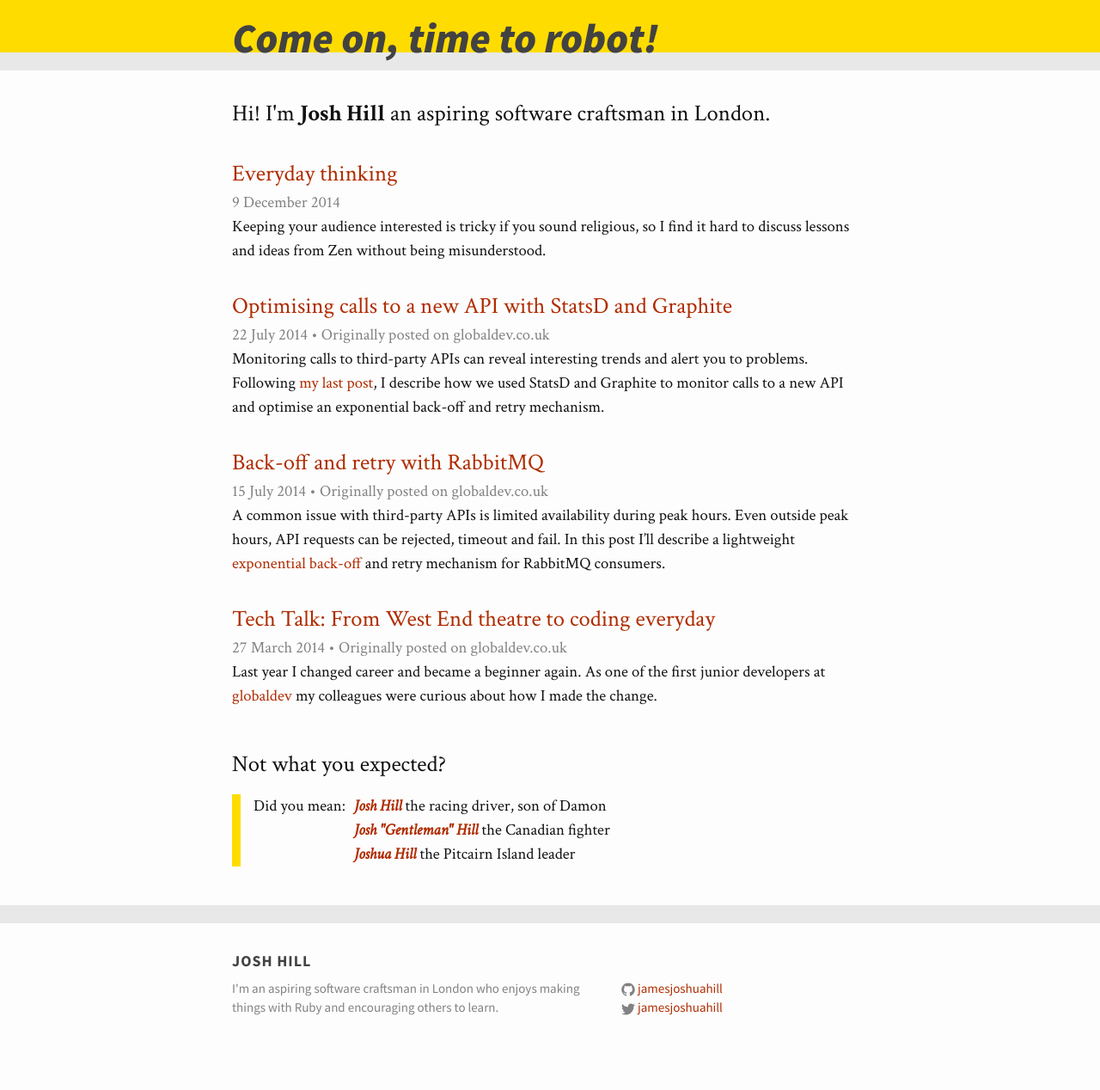
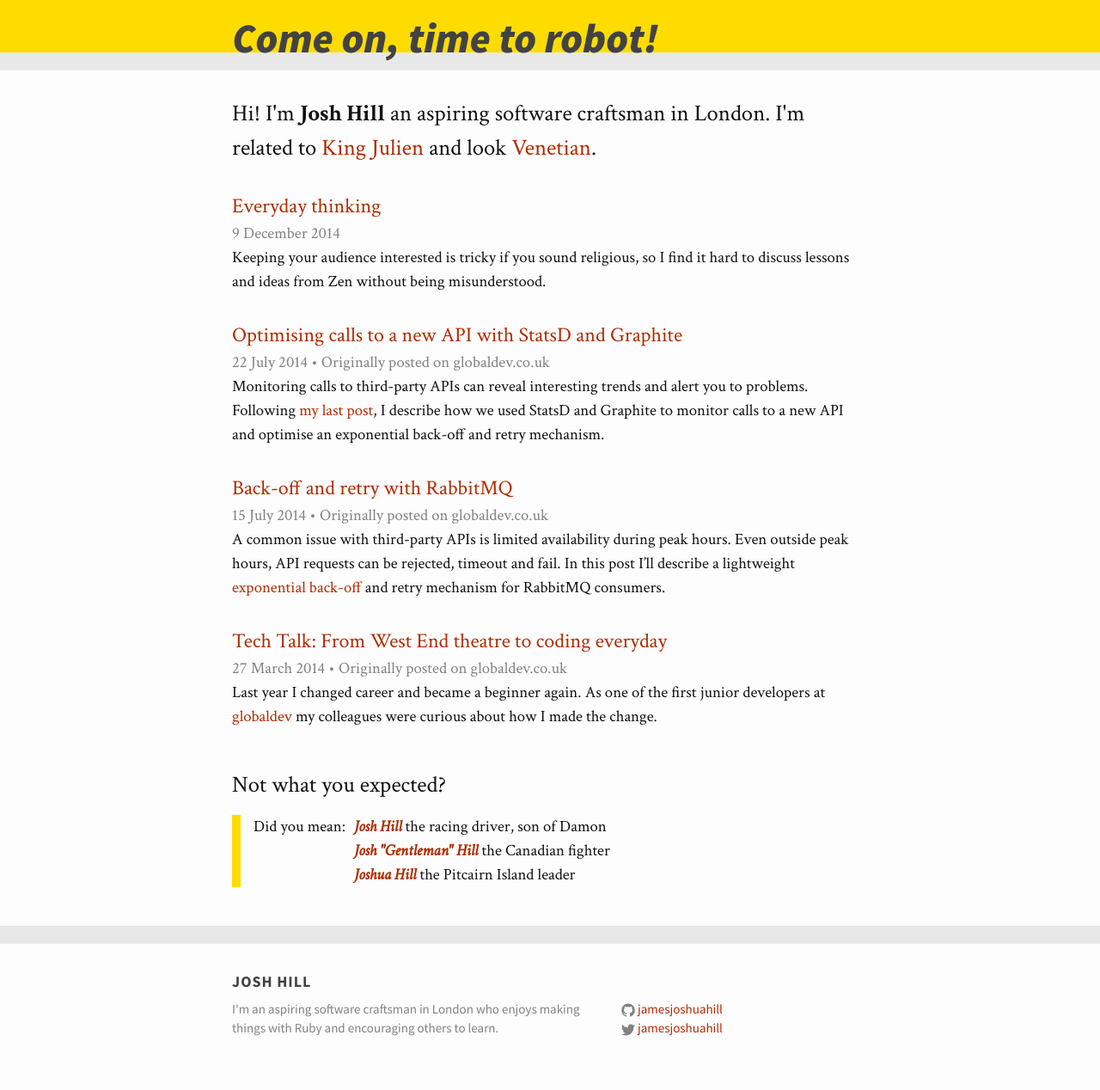
Before and after one commit to jamesjoshuahill/jamesjoshuahill.github.io, a Jekyll site: the page built from index.html, in a window 1280 px wide. Shown: the whole page at 86% size. Built offline with Jekyll 4.4.1, drawn with Linux system fonts in a browser that asks for light colours; before the commit the page ends 1244 px from its top, so only the background shows below that.

Commit message:
Expound home page welcome

```diff
--- a/_sass/_layout.scss
+++ b/_sass/_layout.scss
@@ -218,7 +218,7 @@
 
 .post-link {
     display: block;
-    font-size: 20pt;
+    font-size: 18pt;
 }
 
 .did-you-mean {
--- a/index.html
+++ b/index.html
@@ -4,8 +4,13 @@ layout: default
 
 <div class="home">
 
-  <h1 class="page-heading">Hi! I'm <strong>{{ site.author }}</strong> an aspiring software craftsman in London.</h1>
-
+  <h1 class="page-heading">
+    Hi! I'm <strong>{{ site.author }}</strong> an aspiring software craftsman
+    in London. I'm related to
+    <a href="https://www.youtube.com/watch?v=VGhvWiZbHxw" title="Madagascar King Julien Robot Dance">King Julien</a>
+    and look
+    <a href="http://correr.visitmuve.it/wp-content/uploads/2011/10/berretto-rosso.gif" title="il Gentiluomo col berretto rosso">Venetian</a>.
+  </h1>
 
   <ul class="post-list">
     {% for post in site.posts %}
```
